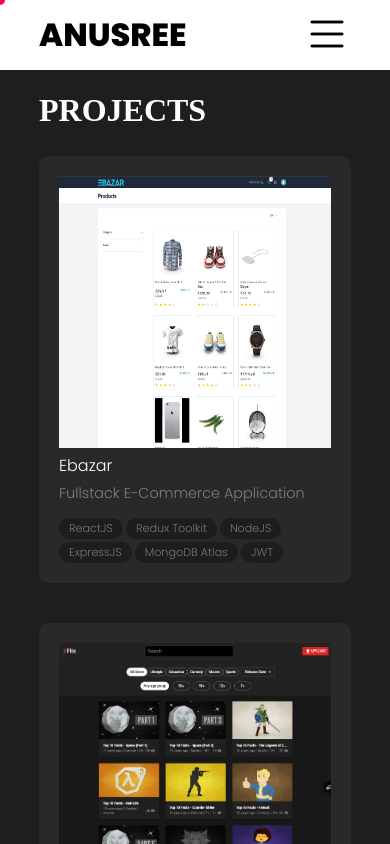
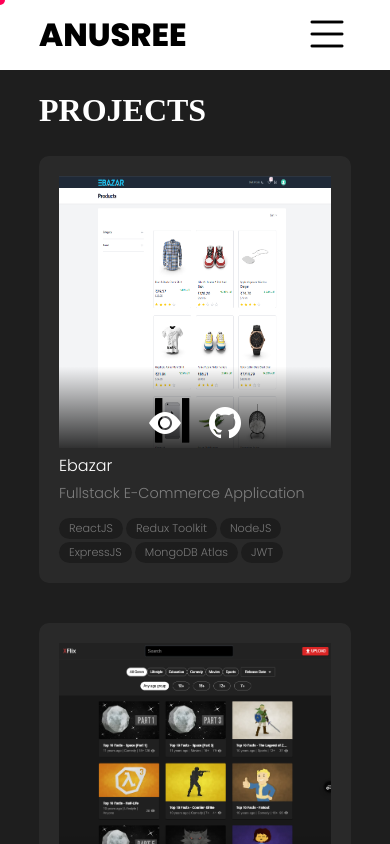
Before and after one commit to Anusree6154s/portfolio-website-3, a Next.js app: page /projects in a window 390 px wide. Shown: the top 844 px of the page. Built offline with nearby package versions, Linux system fonts and the light colour scheme; a web font is replaced by a local one.

Commit message:
fix: ui projects view github

```diff
--- a/src/styles/projects.module.scss
+++ b/src/styles/projects.module.scss
@@ -48,20 +48,19 @@
         grid-template-columns: repeat(3, 1fr);
         font-weight: 300;
 
-
-        @media (min-width:1600px) {
+        @media (min-width: 1600px) {
           grid-template-columns: repeat(4, 1fr);
         }
 
-        @media (min-width:1800px) {
+        @media (min-width: 1800px) {
           grid-template-columns: repeat(5, 1fr);
         }
 
-        @media (max-width:1100px) {
+        @media (max-width: 1100px) {
           grid-template-columns: repeat(2, 1fr);
         }
 
-        @media (max-width:700px) {
+        @media (max-width: 700px) {
           grid-template-columns: repeat(1, 1fr);
         }
 
@@ -105,6 +104,10 @@
             display: flex;
             align-items: flex-end;
 
+            @media (max-width: 780px) {
+              opacity: 1;
+            }
+
             .icons {
               display: flex;
               gap: 20px;
@@ -113,9 +116,22 @@
               padding: 5%;
               width: 100%;
 
+              @media (max-width: 780px) {
+                gap: 40px;
+              }
+
               a {
                 width: 20px;
                 height: 20px;
+                display: flex;
+                align-items: center;
+                justify-content: center;
+
+                i {
+                  @media (max-width: 780px) {
+                    font-size: 200%;
+                  }
+                }
               }
             }
           }
```
